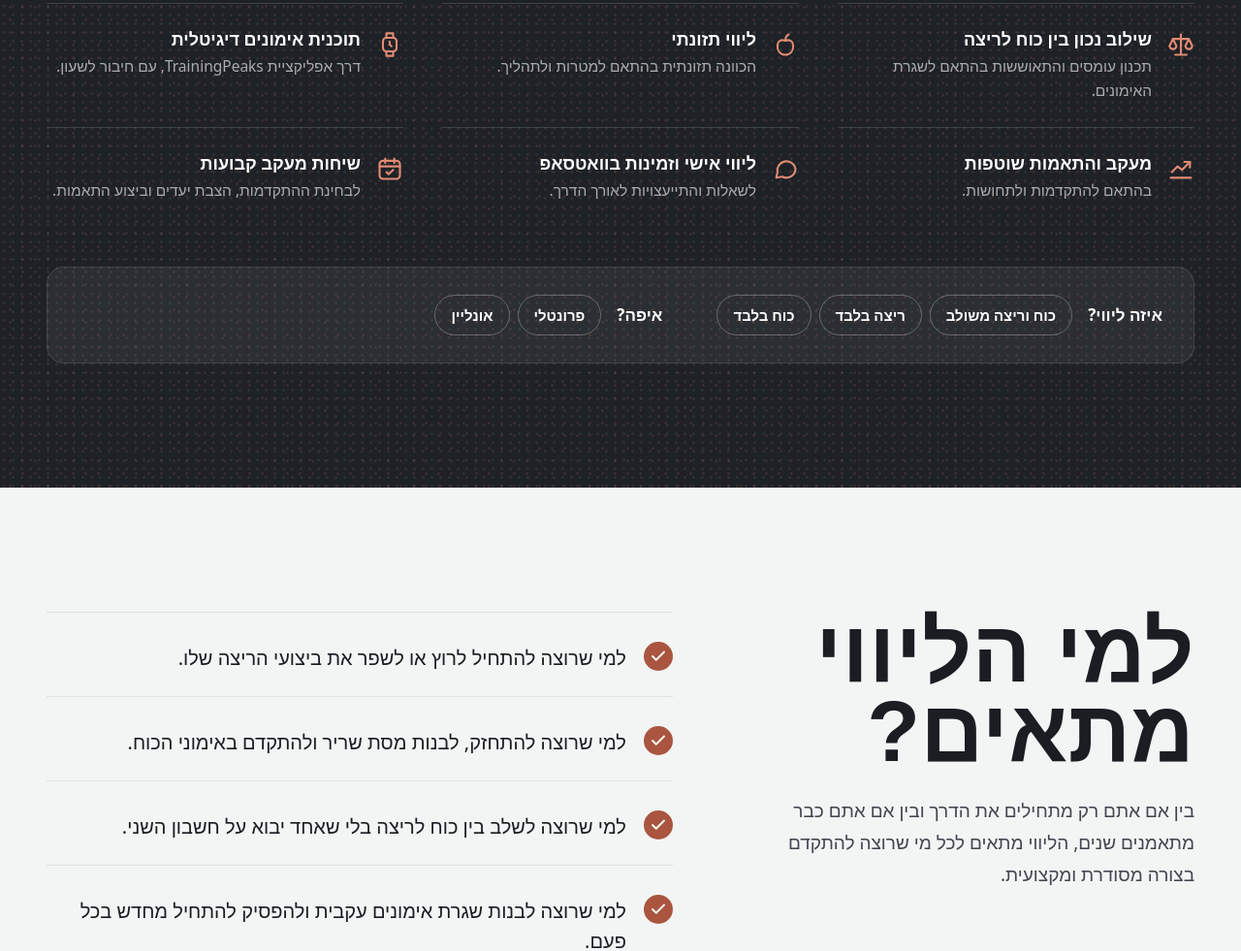
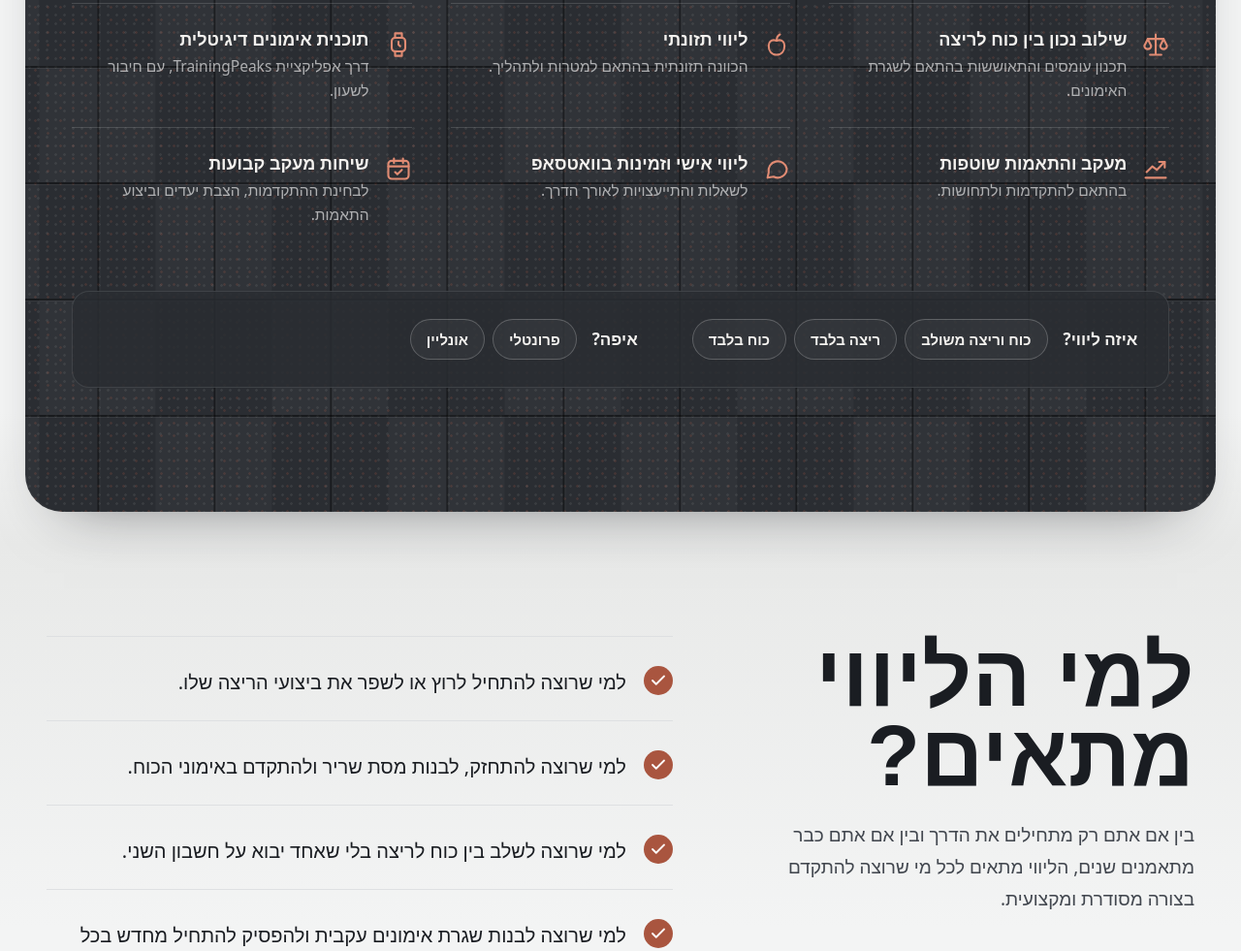
Before and after one commit to avifenesh/GFit, a plain HTML site: page index.html in a window 1280 px wide. Shown: the part 2585-3566 px from the top of the page at 97% size. Drawn offline with Linux system fonts and the light colour scheme; a web font is replaced by a local one.

Commit message:
Gym section as a rubber tile mat; soften section transitions
Interlocking-tile seams with slight per-tile shading on the rubber floor,
laid as a rounded mat on the chalk page. Lighter rubber and off-white text.
Concrete tint fades around the mat; results fade toward the contact red.

```diff
--- a/styles.css
+++ b/styles.css
@@ -14,7 +14,8 @@
   --tartan: #A9553F;       /* track surface, sampled from the photos */
   --tartan-deep: #8C4333;
   --tartan-soft: #F1E3DE;
-  --rubber: #1E2126;       /* gym rubber floor */
+  --rubber: #2A2D32;       /* gym rubber floor */
+  --concrete: #E8E9E8;     /* tint between the mat and the white sections */
   --gain: #3F8A1E;
 
   --display: 'Karantina', 'IBM Plex Sans Hebrew', sans-serif;
@@ -183,17 +184,31 @@ svg { flex-shrink: 0; }
 }
 
 /* Program */
+/* Gym floor: interlocking rubber tiles laid as a mat on the chalk floor */
 .program {
+  --tile: 120px;
+  margin-inline: clamp(8px, 2vw, 28px);
+  border-radius: clamp(24px, 3vw, 44px);
   padding: clamp(80px, 10vw, 130px) 0;
-  color: rgba(255, 255, 255, .72);
+  color: rgba(244, 242, 239, .74);
   background-color: var(--rubber);
   background-image:
+    /* seams: dark groove with a faint lit edge */
+    linear-gradient(rgba(0, 0, 0, .42) 0 2px, rgba(255, 255, 255, .05) 2px 3px, transparent 3px),
+    linear-gradient(90deg, rgba(0, 0, 0, .42) 0 2px, rgba(255, 255, 255, .05) 2px 3px, transparent 3px),
+    /* neighbouring tiles differ slightly in shade */
+    conic-gradient(rgba(255, 255, 255, .028) 0 25%, transparent 0 50%, rgba(255, 255, 255, .028) 0 75%, transparent 0),
+    /* rubber granules */
     radial-gradient(rgba(255, 255, 255, .07) 1px, transparent 1.6px),
-    radial-gradient(rgba(169, 85, 63, .22) 1px, transparent 1.6px);
-  background-size: 9px 9px, 13px 13px;
-  background-position: 0 0, 4px 6px;
+    radial-gradient(rgba(169, 85, 63, .2) 1px, transparent 1.6px);
+  background-size:
+    var(--tile) var(--tile), var(--tile) var(--tile),
+    calc(2 * var(--tile)) calc(2 * var(--tile)),
+    9px 9px, 13px 13px;
+  background-position: center top, center top, center top, 0 0, 4px 6px;
+  box-shadow: inset 0 0 0 1px rgba(255, 255, 255, .04), 0 30px 60px -40px rgba(26, 29, 34, .6);
 }
-.program .h-display { margin-bottom: 48px; color: #fff; }
+.program .h-display { margin-bottom: 48px; color: #F4F2EF; }
 .pillars { display: grid; grid-template-columns: 1fr 1fr; gap: 20px; }
 .pillar { position: relative; height: clamp(360px, 36vw, 480px); border-radius: var(--r-lg); overflow: hidden; background: var(--ink); isolation: isolate; }
 .pillar img { position: absolute; inset: 0; width: 100%; height: 100%; object-fit: cover; object-position: 50% 30%; z-index: -1; }
@@ -205,17 +220,22 @@ svg { flex-shrink: 0; }
 .extras { display: grid; grid-template-columns: repeat(3, 1fr); column-gap: 40px; margin-top: 56px; }
 .extras li { display: flex; gap: 16px; padding: 26px 0; border-top: 1px solid rgba(255, 255, 255, .14); }
 .extras svg { color: #E08B73; margin-top: 2px; }
-.extras h3 { font-size: 18px; margin-bottom: 4px; color: #fff; }
+.extras h3 { font-size: 18px; margin-bottom: 4px; color: #F4F2EF; }
 .extras p { font-size: 15.5px; line-height: 1.6; color: rgba(255, 255, 255, .62); }
 
-.formats { display: flex; flex-wrap: wrap; gap: 16px 56px; margin-top: 40px; padding: 28px 32px; border-radius: var(--r-md); background: rgba(255, 255, 255, .06); border: 1px solid rgba(255, 255, 255, .1); }
+.formats { display: flex; flex-wrap: wrap; gap: 16px 56px; margin-top: 40px; padding: 28px 32px; border-radius: var(--r-md); background: rgba(42, 45, 50, .85); border: 1px solid rgba(255, 255, 255, .1); }
 .format { display: flex; flex-wrap: wrap; align-items: center; gap: 12px 16px; }
-.format-q { font-weight: 700; color: #fff; }
+.format-q { font-weight: 700; color: #F4F2EF; }
 .format-a { display: flex; flex-wrap: wrap; gap: 8px; }
-.pill { padding: 7px 16px; border-radius: 999px; font-size: 15px; font-weight: 600; background: transparent; color: #fff; border: 1px solid rgba(255, 255, 255, .28); }
+.pill { padding: 7px 16px; border-radius: 999px; font-size: 15px; font-weight: 600; background: rgba(255, 255, 255, .04); color: #F4F2EF; border: 1px solid rgba(255, 255, 255, .22); }
 
 /* Fit */
-.fit { padding: clamp(80px, 10vw, 130px) 0; }
+.fit {
+  margin-top: calc(-1 * clamp(60px, 8vw, 110px));
+  padding: calc(clamp(80px, 10vw, 130px) + clamp(60px, 8vw, 110px)) 0 clamp(80px, 10vw, 130px);
+  background: linear-gradient(180deg, var(--chalk) 0, var(--concrete) 16%, var(--chalk) 62%);
+}
+.program { position: relative; z-index: 1; }
 .fit-grid { display: grid; grid-template-columns: 5fr 7fr; gap: clamp(40px, 6vw, 96px); align-items: start; }
 .fit-head { position: sticky; top: calc(var(--nav-h) + 24px); }
 .fit-head p { margin-top: 24px; font-size: 19px; max-width: 26em; }
@@ -227,7 +247,7 @@ svg { flex-shrink: 0; }
 .fit-list svg { width: 30px; height: 30px; padding: 6px; border-radius: 50%; background: var(--tartan); color: #fff; transform: translateY(6px); }
 
 /* Results */
-.results { padding: clamp(80px, 10vw, 130px) 0; background: var(--white); }
+.results { padding: clamp(80px, 10vw, 130px) 0; background: linear-gradient(180deg, var(--white) 70%, var(--tartan-soft)); }
 .results .h-display { margin-bottom: 56px; }
 .story { display: grid; grid-template-columns: 5fr 6fr; gap: clamp(28px, 4vw, 64px); align-items: center; }
 .story + .story { margin-top: clamp(56px, 7vw, 96px); }
@@ -280,8 +300,8 @@ svg { flex-shrink: 0; }
   padding: clamp(80px, 10vw, 130px) 0;
   color: rgba(255, 255, 255, .9);
   background:
-    repeating-linear-gradient(90deg, rgba(255, 255, 255, .26) 0 2px, transparent 2px 200px),
-    linear-gradient(180deg, #B05B45, var(--tartan-deep));
+    repeating-linear-gradient(90deg, rgba(255, 255, 255, .22) 0 2px, transparent 2px 200px),
+    linear-gradient(180deg, #B4634E, #9A4C3A);
 }
 .contact-grid { display: grid; grid-template-columns: 1fr 1fr; gap: clamp(40px, 6vw, 96px); align-items: center; }
 .contact .h-display { color: #fff; font-size: clamp(52px, 6vw, 84px); }
```
